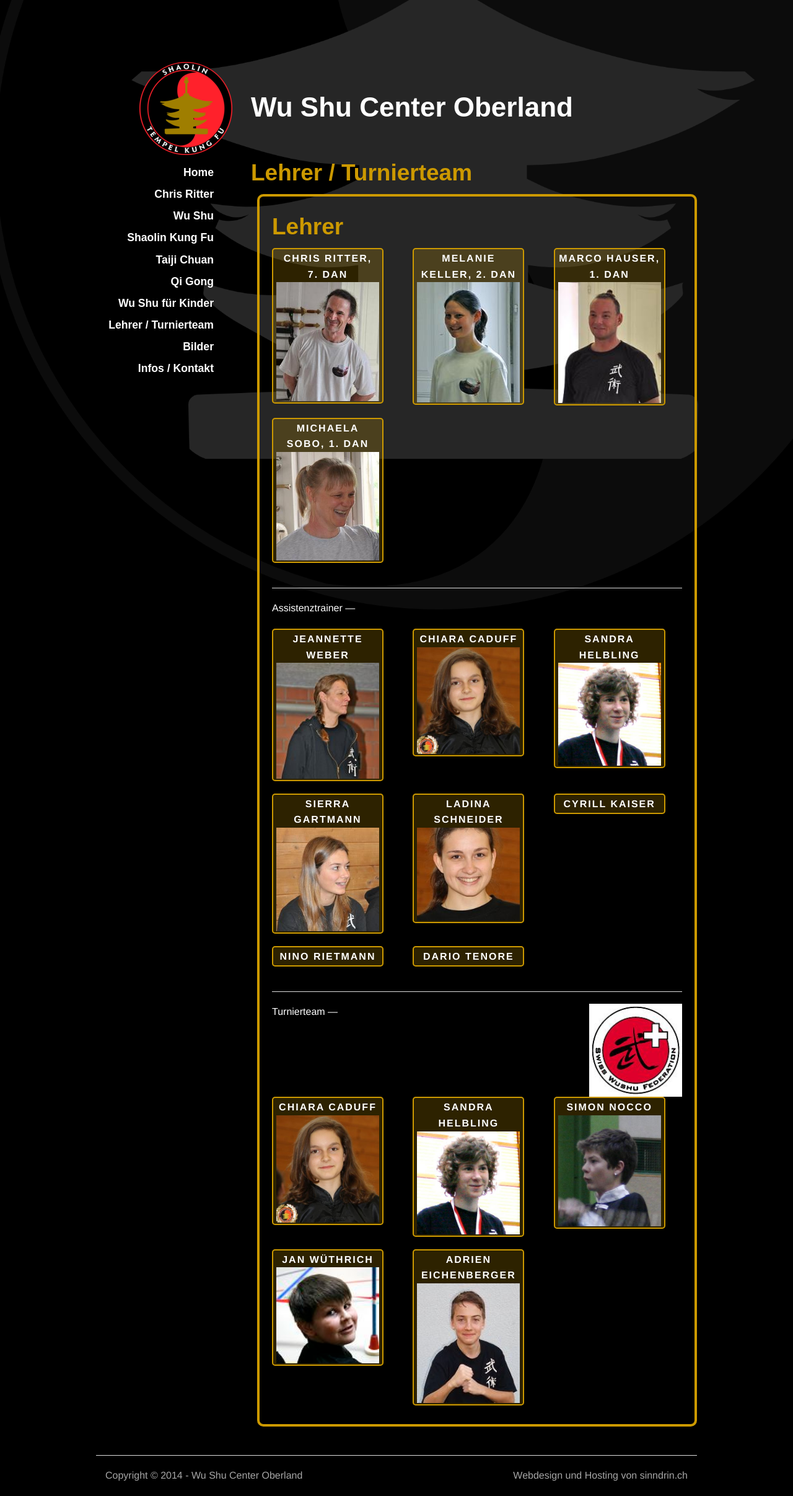
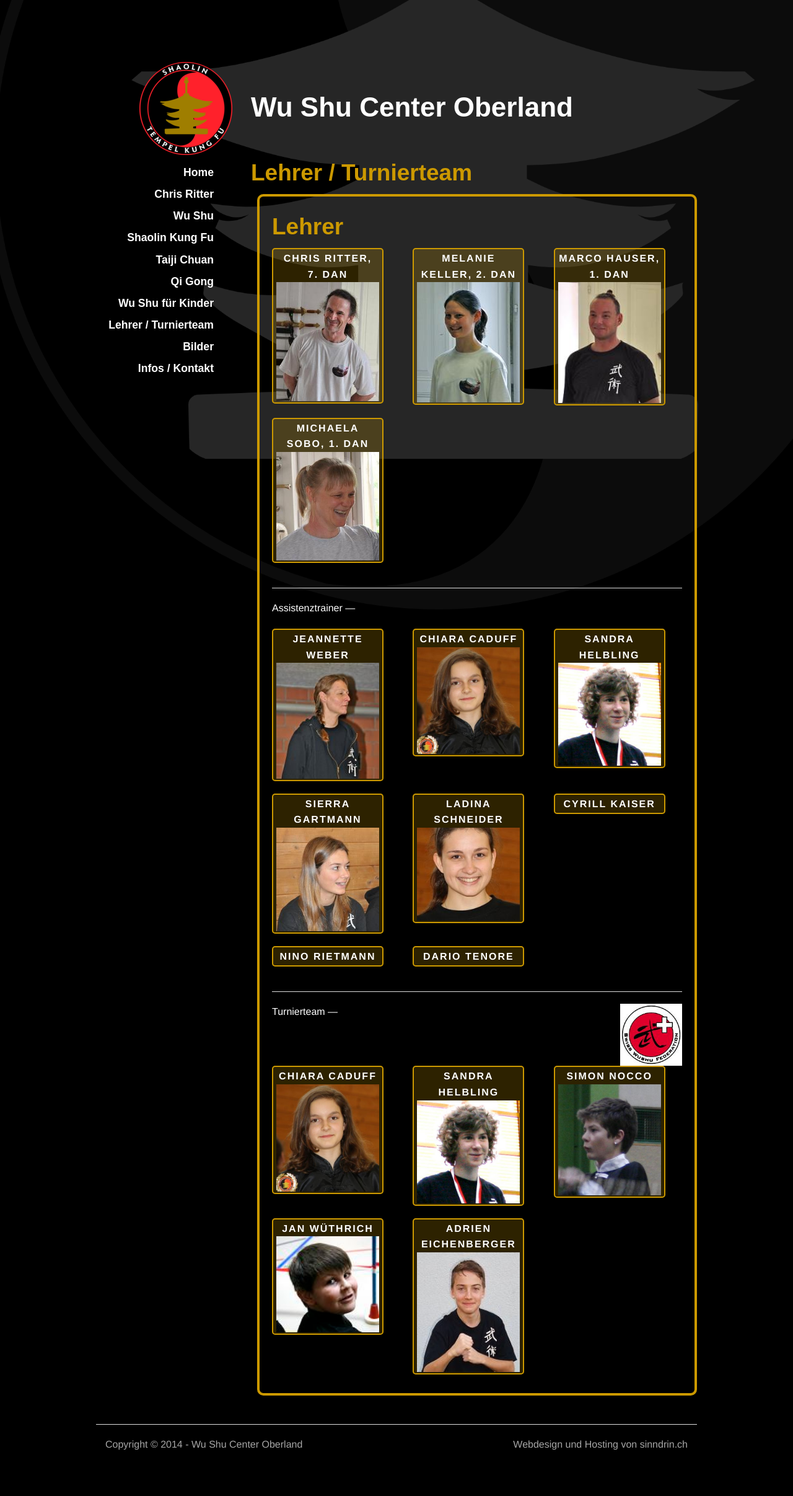
Before and after one commit to wu-shu/wu-shu.github.io, a Jekyll site: the page built from lehrer-turnierteam/index.md, in a window 1280 px wide. Shown: the whole page at 62% size. Built offline with Jekyll 4.4.1, drawn with Linux system fonts in a browser that asks for light colours; some web fonts are replaced; Markdown is read by kramdown in place of the engine named in the settings; comment, search, counter and statistics services are not loaded; after the commit the page ends 2363 px from its top, so only the background shows below that.

Commit message:
mit abstand

```diff
--- a/lehrer-turnierteam/index.md
+++ b/lehrer-turnierteam/index.md
@@ -30,8 +30,9 @@
 
 
 ---
-Turnierteam <img class="ifloat-right" src="/images/swisswushu.jpg" alt="Swisswushu" width="150px">
+Turnierteam <img class="ifloat-right" src="/images/swisswushu.jpg" alt="Swisswushu" width="100px">
 ---
+<br>
 <ul class="small-block-grid-1 medium-block-grid-2 large-block-grid-3">
 <li><a href="/chiara-caduff/" class="button-contact-place" title="Chiara Caduff">Chiara Caduff<img src="/images/chiara-caduff.jpg" width="320" height="240" alt="Chiara Caduff"></a></li>
 <li><a href="/sandra-helbling/" class="button-contact-place" title="Sandra Helbling">Sandra Helbling<img src="/images/sandra-helbling.jpg" width="320" height="240" alt="Sandra Helbling"></a></li>
```
